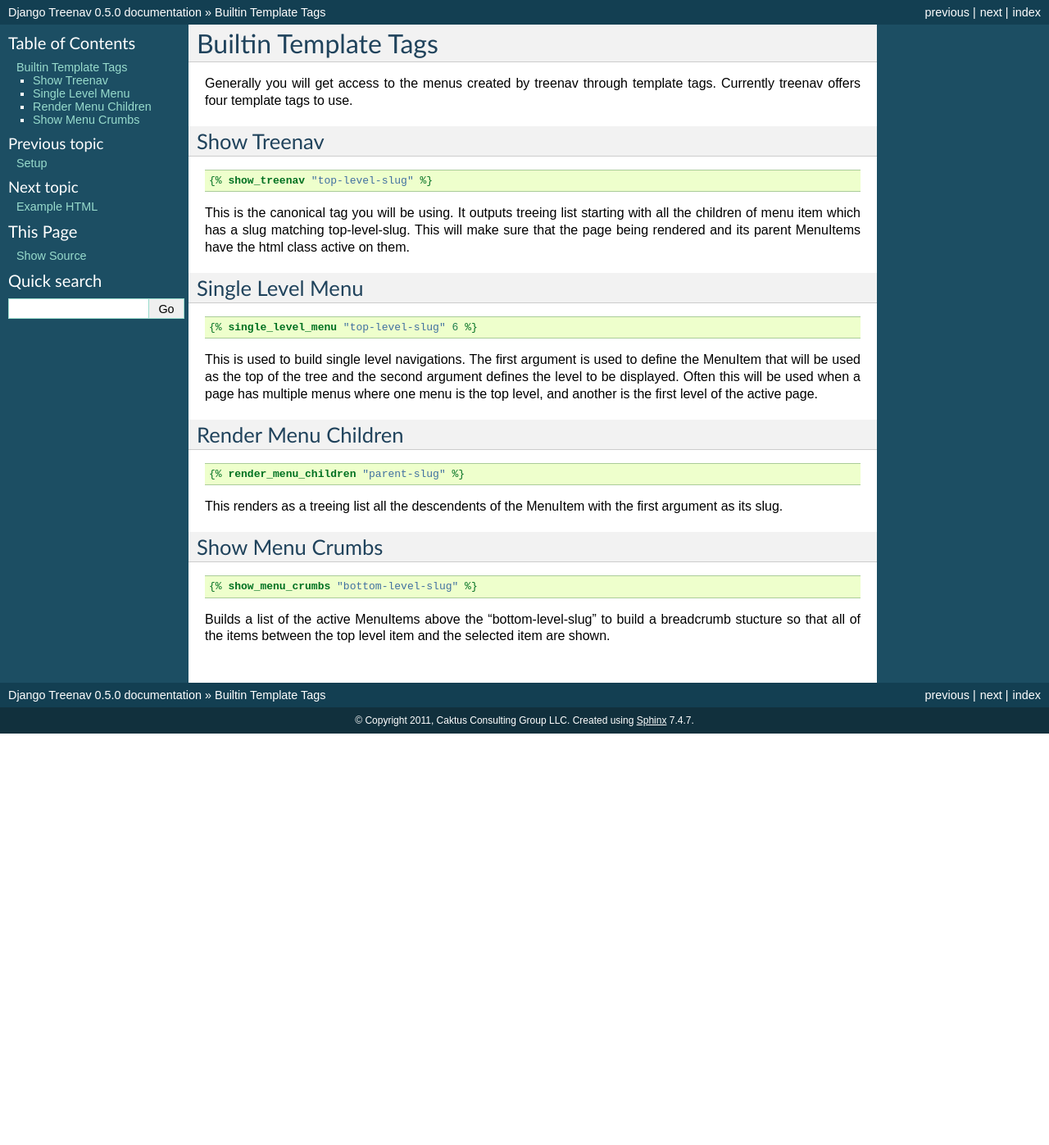
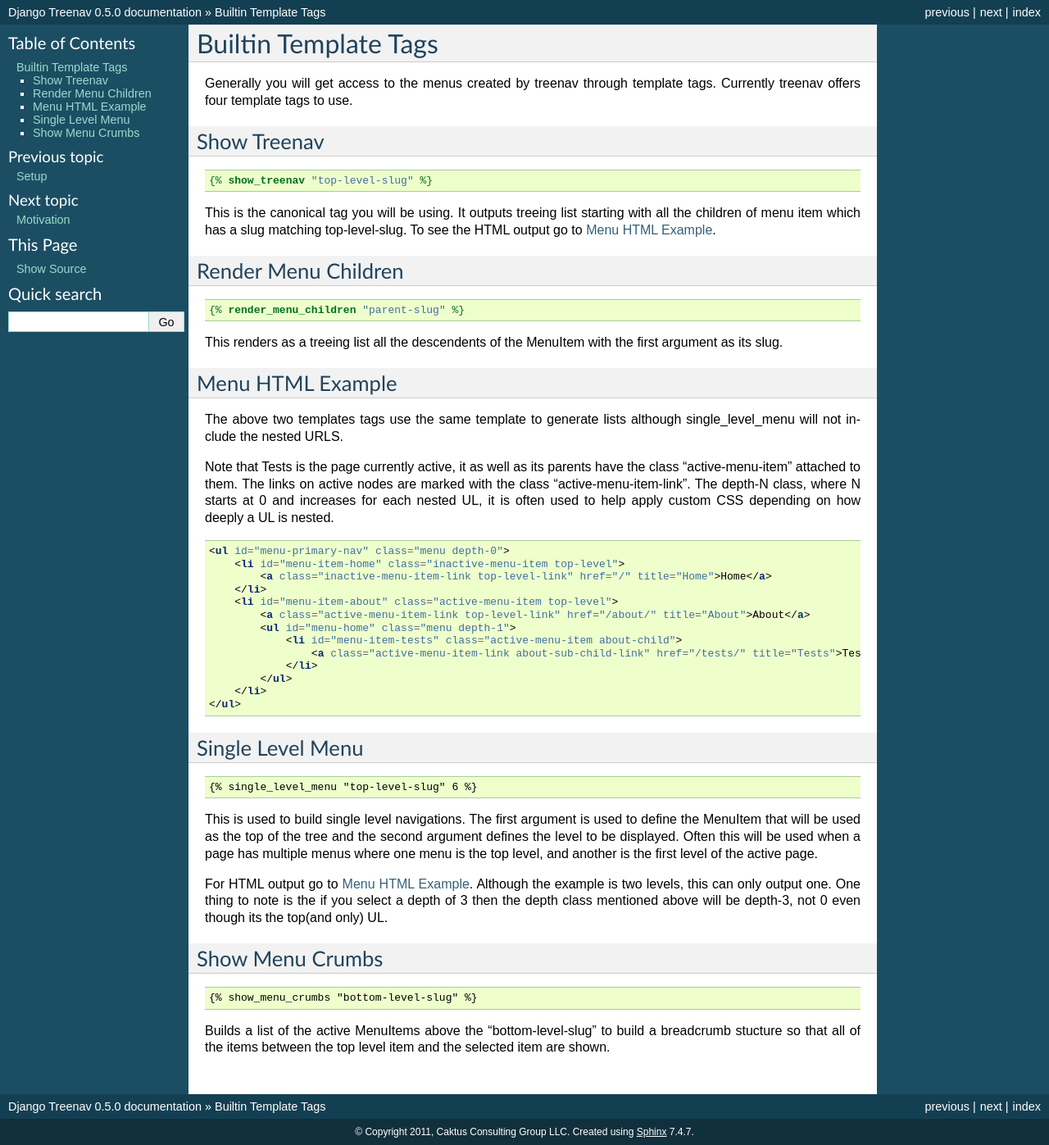
Before and after one commit to caktus/django-treenav, a Sphinx documentation site: the page built from docs/template_tags.rst, in a window 1280 px wide. Shown: the whole page at 82% size. Built offline with Sphinx 7.4.7, drawn with Linux system fonts in a browser that asks for light colours; before the commit the page ends 900 px from its top, so only the background shows below that.

Commit message:
moved the html page into the template tag page, rearranged sections and fixed some issues in the html

```diff
--- a/docs/index.rst
+++ b/docs/index.rst
@@ -15,7 +15,6 @@
 
    setup
    template_tags
-   html
    motivation
 
 Indices and tables
--- a/docs/template_tags.rst
+++ b/docs/template_tags.rst
@@ -7,15 +7,57 @@
 Show Treenav
 ------------
 .. highlight:: html+django
+
 ::
 
     {% show_treenav "top-level-slug" %}
 
 
 This is the canonical tag you will be using.  It outputs treeing list starting
-with all the children of menu item which has a slug matching top-level-slug.
-This will make sure that the page being rendered and its parent MenuItems have
-the html class active on them.
+with all the children of menu item which has a slug matching top-level-slug.  To
+see the HTML output go to `Menu HTML Example`_.
+
+Render Menu Children
+--------------------
+
+::
+
+    {% render_menu_children "parent-slug" %}
+
+This renders as a treeing list all the descendents of the MenuItem with the first
+argument as its slug.
+
+
+Menu HTML Example
+-----------------
+
+The above two templates tags use the same template to generate lists although
+single_level_menu will not include the nested URLS.
+
+Note that Tests is the page currently active, it as well as its parents have
+the class "active-menu-item" attached to them.  The links on active nodes are
+marked with the class "active-menu-item-link".  The depth-N class, where N starts
+at 0 and increases for each nested UL, it is often used to help apply custom CSS
+depending on how deeply a UL is nested.
+
+
+.. highlight:: html
+
+::
+
+    <ul id="menu-primary-nav" class="menu depth-0">
+        <li id="menu-item-home" class="inactive-menu-item top-level">
+            <a class="inactive-menu-item-link top-level-link" href="/" title="Home">Home</a>
+        </li>
+        <li id="menu-item-about" class="active-menu-item top-level">
+            <a class="active-menu-item-link top-level-link" href="/about/" title="About">About</a>
+            <ul id="menu-home" class="menu depth-1">
+                <li id="menu-item-tests" class="active-menu-item about-child">
+                    <a class="active-menu-item-link about-sub-child-link" href="/tests/" title="Tests">Tests</a>
+                </li>
+            </ul>
+        </li>
+    </ul>
 
 
 Single Level Menu
@@ -31,15 +73,10 @@
 menus where one menu is the top level, and another is the first level
 of the active page.
 
-Render Menu Children
---------------------
-
-::
-
-    {% render_menu_children "parent-slug" %}
-
-This renders as a treeing list all the descendents of the MenuItem with the first
-argument as its slug.
+For HTML output go to `Menu HTML Example`_.  Although the
+example is two levels, this can only output one.  One thing to note is the if you
+select a depth of 3 then the depth class mentioned above will be depth-3, not 0
+even though its the top(and only) UL.
 
 Show Menu Crumbs
 ----------------
```
Also changed, not shown: docs/html.rst (deleted, +0 -23 lines).
